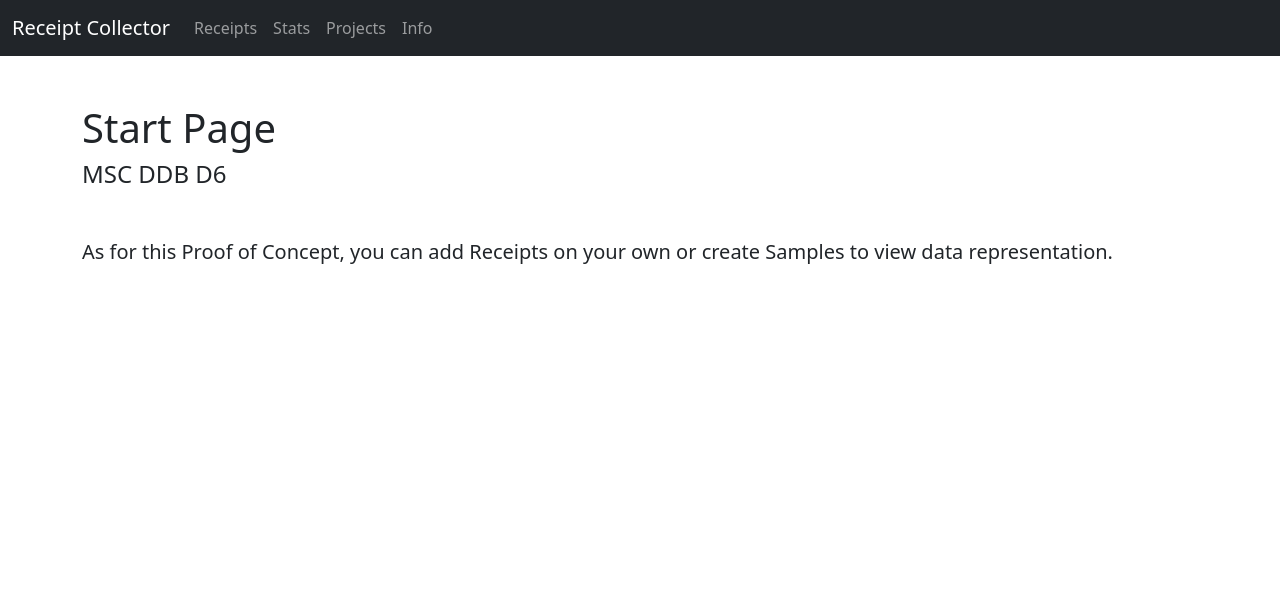
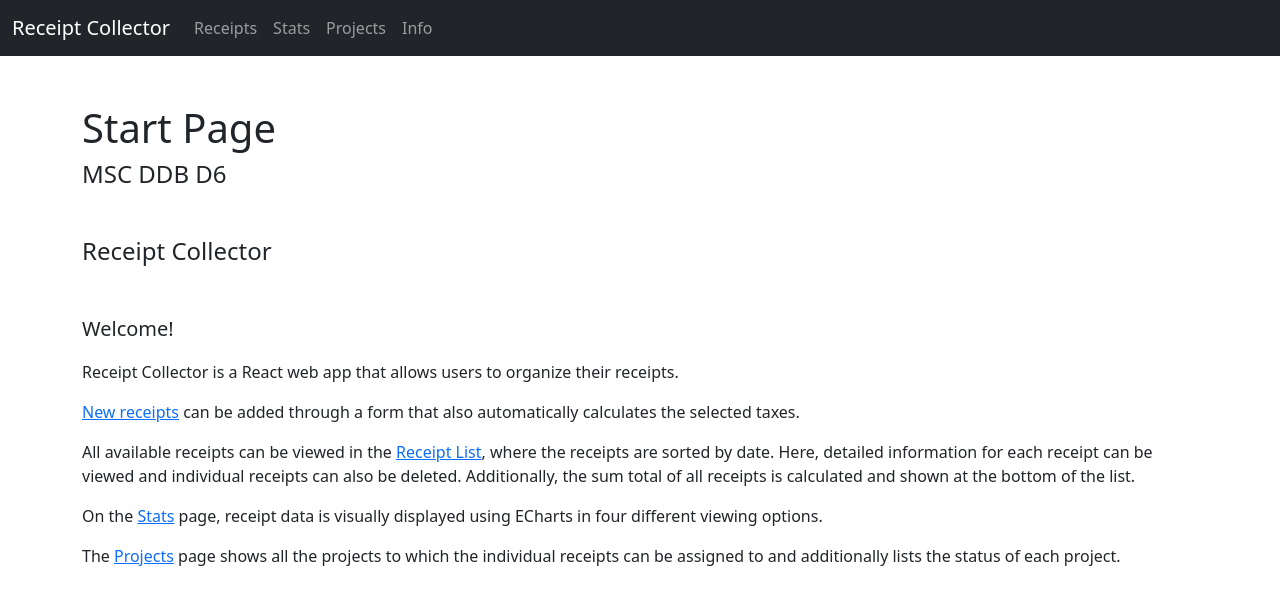
Before and after one commit to iham/MSC_DDB_D6_Abgabe, a React (Create React App) app in the folder receipt/: page / in a window 1280 px wide. Shown: the top 604 px of the page. Built offline with nearby package versions, Linux system fonts and the light colour scheme.

Commit message:
added Text and Links to Start page

```diff
--- a/receipt/src/StartPage.js
+++ b/receipt/src/StartPage.js
@@ -1,3 +1,5 @@
+import { Link } from 'react-router-dom';
+
 const StartPage = (props) => {
     return (
         <>
@@ -5,10 +7,20 @@ const StartPage = (props) => {
                 <hgroup>
                     <h1>Start Page</h1>
                     <h4 className="mb-5">MSC DDB D6</h4>
+                    <h4 className="mb-5">Receipt Collector</h4>
                 </hgroup>
             </header>
 
-            <p className="lead">As for this Proof of Concept, you can add Receipts on your own or create Samples to view data representation.</p>
+
+            <p className="lead">Welcome!</p>
+
+
+<p>Receipt Collector is a React web app that allows users to organize their receipts.</p>
+<p><Link to="/Receipts">New receipts</Link> can be added through a form that also automatically calculates the selected taxes.</p>
+<p>All available receipts can be viewed in the <Link to="/Receipts">Receipt List</Link>, where the receipts are sorted by date. Here, detailed information for each receipt can be viewed and individual receipts can also be deleted. Additionally, the sum total of all receipts is calculated and shown at the bottom of the list.</p>
+<p>On the <Link to="/Stats">Stats</Link> page, receipt data is visually displayed using ECharts in four different viewing options.</p>
+<p>The <Link to="/Projects">Projects</Link> page shows all the projects to which the individual receipts can be assigned to and additionally lists the status of each project.</p>
+
         </>
     );
 };
```
Also changed, not shown: 1 other file (tests, documents, lock files or other folders).
